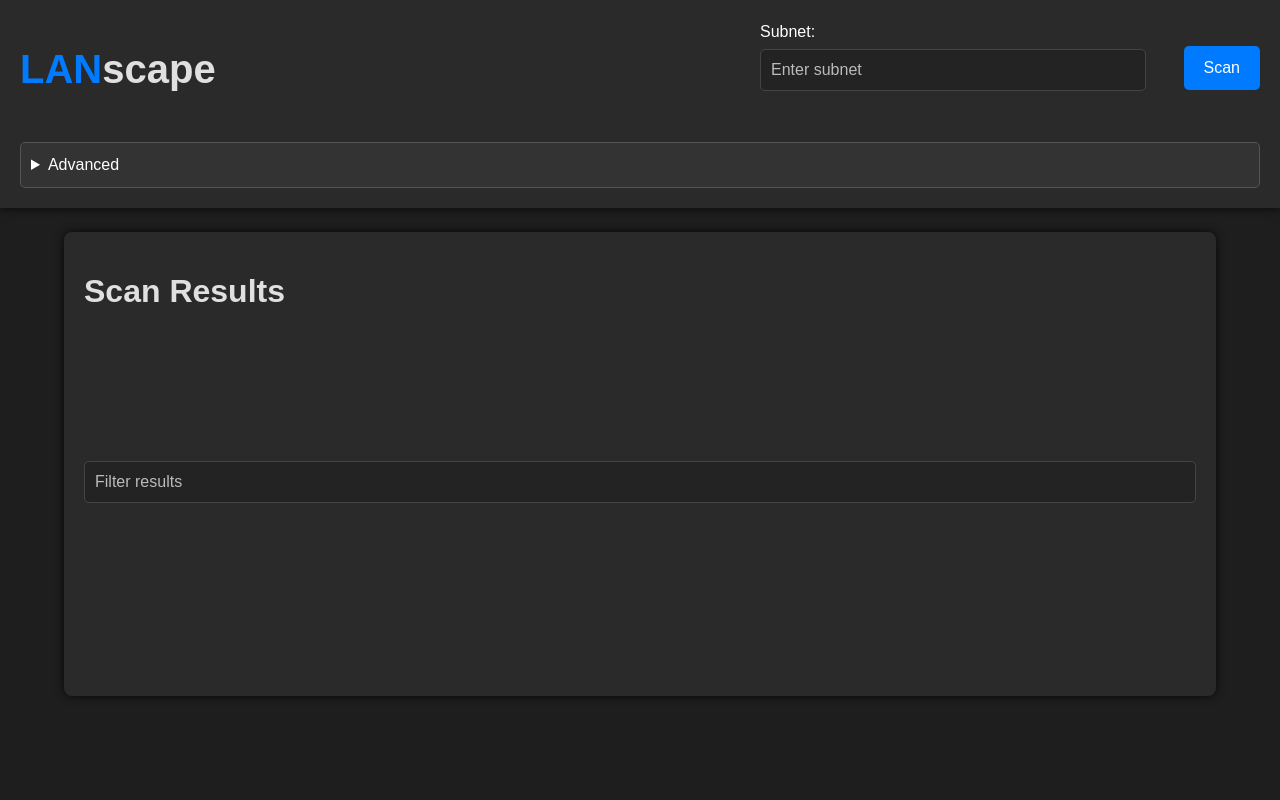
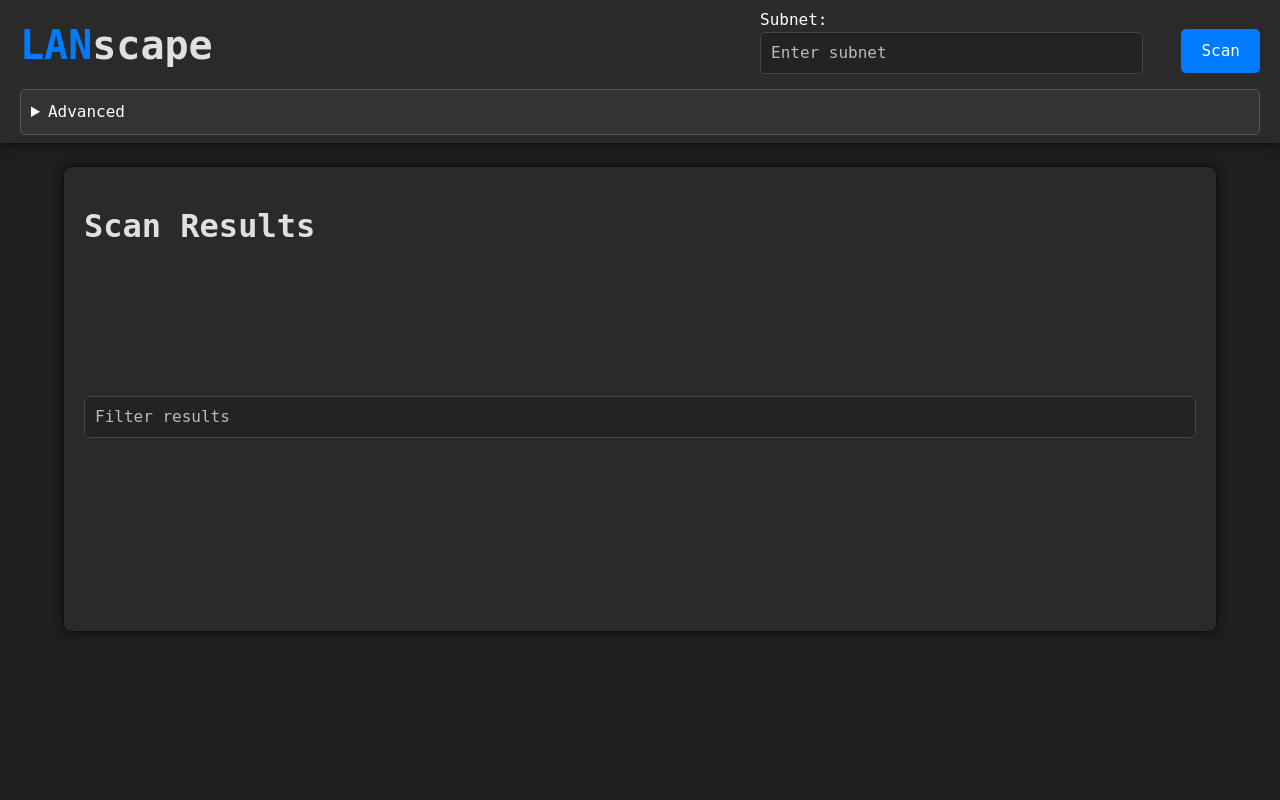
Before and after one commit to mdennis281/LANscape, a Flask app: template templates/main.html in a window 1280 px wide. Run offline with Flask 3, Linux system fonts and the light colour scheme; the template is opened without the code that fills it, so the values that code supplies are empty; parts of the project's set-up code (start-up, migrations or seed data) failed here and were passed over.

Commit message:
frontend enhancements

```diff
--- a/static/css/style.css
+++ b/static/css/style.css
@@ -2,9 +2,9 @@
 body {
     background-color: #1e1e1e;
     color: #ffffff;
-    font-family: Arial, sans-serif;
-    height: 100vh;
+    font-family: "Roboto Mono", monospace;
     overflow: hidden; /* No body scrolling */
+    height: fit-content;
 }
 
 .container-fluid {
@@ -18,7 +18,7 @@ body {
 
 #header {
     background-color: #2a2a2a;
-    padding: 20px;
+    padding: 8px 20px;
     margin: 0;
     display: block;
     box-shadow: 0 0 10px rgba(0,0,0,0.8);
@@ -74,9 +74,12 @@ details {
 }
 
 
-
 #scan-form {
-    width: 500px
+    width: 500px;
+    margin: 0;
+}
+#scan-form label {
+    margin-bottom: 0;
 }
 
 
@@ -341,3 +344,27 @@ input[type="range"]::-moz-range-thumb {
 input, select, button, details {
     transition: all 0.3s ease-in-out;
 }
+
+/* Scrollbar styling */
+::-webkit-scrollbar {
+    width: 12px;  /* Width of the scrollbar */
+}
+
+::-webkit-scrollbar-track {
+    background-color: #232323; /* Background of the scrollbar track */
+    border-radius: 10px;
+}
+
+::-webkit-scrollbar-thumb {
+    background-color: #444; /* Darker thumb for the scrollbar */
+    border-radius: 10px;
+    border: 3px solid #232323; /* Adds padding between the thumb and track */
+}
+
+
+
+/* For Firefox */
+html {
+    scrollbar-width: thin;
+    scrollbar-color: #444 #232323;
+}
--- a/static/js/main.js
+++ b/static/js/main.js
@@ -92,7 +92,9 @@ $(document).on('click', function(event) {
 
 function resizeIframe(iframe) {
     // Adjust the height of the iframe to match the content
-    iframe.style.height = iframe.contentWindow.document.body.scrollHeight + 'px';
+    setTimeout( () => {
+        iframe.style.height = iframe.contentWindow.document.body.scrollHeight + 'px';
+    },100);
 }
 
 function observeIframeContent(iframe) {
@@ -119,6 +121,7 @@ $('#ip-table-frame').on('load', function() {
 
 $(window).on('resize', function() {
     rightSizeScanContainer();
+    resizeIframe($('#ip-table-frame')[0]);
 });
 
 
--- a/templates/core/head.html
+++ b/templates/core/head.html
@@ -1,5 +1,5 @@
 <meta charset="UTF-8">
 <meta name="viewport" content="width=device-width, initial-scale=1.0">
-<title>Network Scan Results</title>
+<title>LANscape</title>
 <link href="https://cdn.jsdelivr.net/npm/bootstrap@5.3.0/dist/css/bootstrap.min.css" rel="stylesheet">
 <link href="{{ url_for('static', filename='css/style.css') }}" rel="stylesheet">
--- a/templates/main.html
+++ b/templates/main.html
@@ -16,7 +16,7 @@
     </div>
 
     <!-- Advanced Section -->
-    <details class="mt-3" onclick="rightSizeScanContainer()">
+    <details onclick="rightSizeScanContainer()">
         <summary>Advanced</summary>
         <div class="form-group mt-2">
             <label for="port_list">Port List:</label>
```
Also changed, not shown: static/img/favicon.ico (added).
